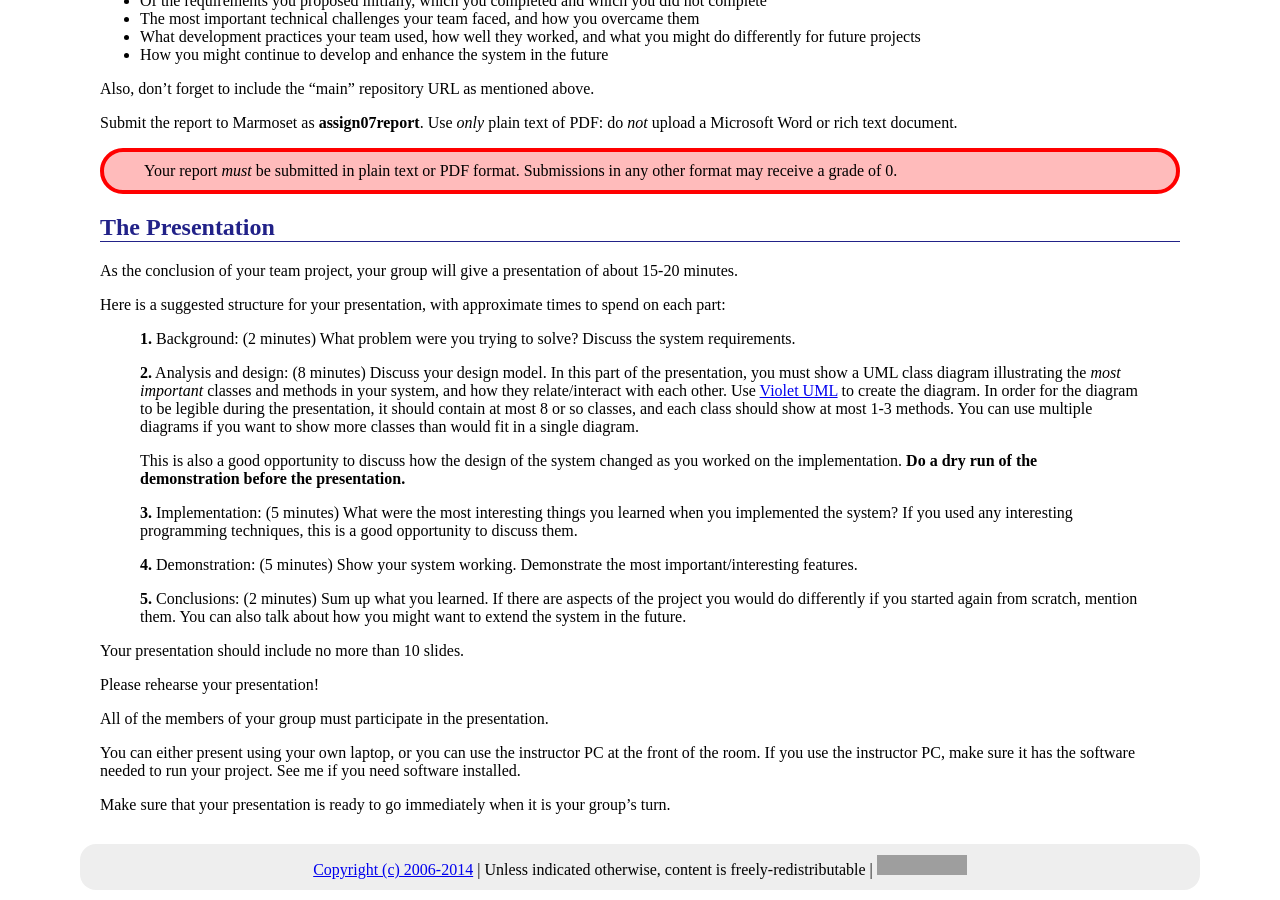
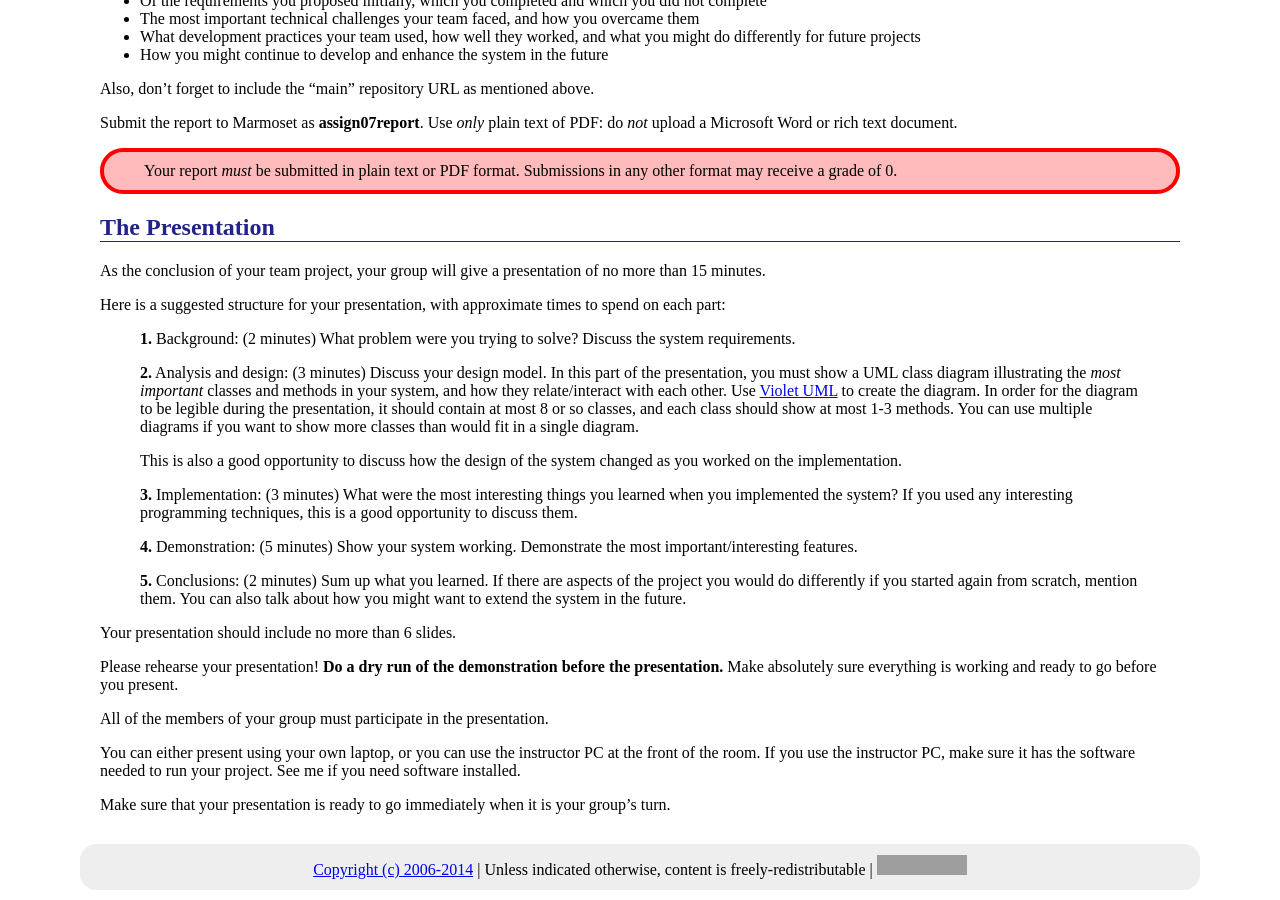
Before and after one commit to ycpcs/cs320-spring2014, a Jekyll site: the page built from assign/assign07.md, in a window 1280 px wide and 900 px high, scrolled down 603 px. Built offline with Jekyll 4.4.1, drawn with Linux system fonts in a browser that asks for light colours; Markdown is read by kramdown in place of the engine named in the settings; grey boxes are pictures that could not be loaded.

Commit message:
updated presentation guidelines

```diff
--- a/assign/assign07.md
+++ b/assign/assign07.md
@@ -47,25 +47,25 @@ Your report <em>must</em> be submitted in plain text or PDF format.  Submissions
 The Presentation
 ----------------
 
-As the conclusion of your team project, your group will give a presentation of about 15-20 minutes.
+As the conclusion of your team project, your group will give a presentation of no more than 15 minutes.
 
 Here is a suggested structure for your presentation, with approximate times to spend on each part:
 
 > **1.** Background: (2 minutes) What problem were you trying to solve? Discuss the system requirements.
 >
-> **2.** Analysis and design: (8 minutes) Discuss your design model. In this part of the presentation, you must show a UML class diagram illustrating the *most important* classes and methods in your system, and how they relate/interact with each other. Use [Violet UML](../resources/index.html) to create the diagram. In order for the diagram to be legible during the presentation, it should contain at most 8 or so classes, and each class should show at most 1-3 methods. You can use multiple diagrams if you want to show more classes than would fit in a single diagram.
+> **2.** Analysis and design: (3 minutes) Discuss your design model. In this part of the presentation, you must show a UML class diagram illustrating the *most important* classes and methods in your system, and how they relate/interact with each other. Use [Violet UML](../resources/index.html) to create the diagram. In order for the diagram to be legible during the presentation, it should contain at most 8 or so classes, and each class should show at most 1-3 methods. You can use multiple diagrams if you want to show more classes than would fit in a single diagram.
 >
-> This is also a good opportunity to discuss how the design of the system changed as you worked on the implementation. **Do a dry run of the demonstration before the presentation.**
+> This is also a good opportunity to discuss how the design of the system changed as you worked on the implementation.
 >
-> **3.** Implementation: (5 minutes) What were the most interesting things you learned when you implemented the system? If you used any interesting programming techniques, this is a good opportunity to discuss them.
+> **3.** Implementation: (3 minutes) What were the most interesting things you learned when you implemented the system? If you used any interesting programming techniques, this is a good opportunity to discuss them.
 >
 > **4.** Demonstration: (5 minutes) Show your system working. Demonstrate the most important/interesting features.
 >
 > **5.** Conclusions: (2 minutes) Sum up what you learned. If there are aspects of the project you would do differently if you started again from scratch, mention them. You can also talk about how you might want to extend the system in the future.
 
-Your presentation should include no more than 10 slides.
+Your presentation should include no more than 6 slides.
 
-Please rehearse your presentation!
+Please rehearse your presentation! **Do a dry run of the demonstration before the presentation.**  Make absolutely sure everything is working and ready to go before you present.
 
 All of the members of your group must participate in the presentation.
 
```
